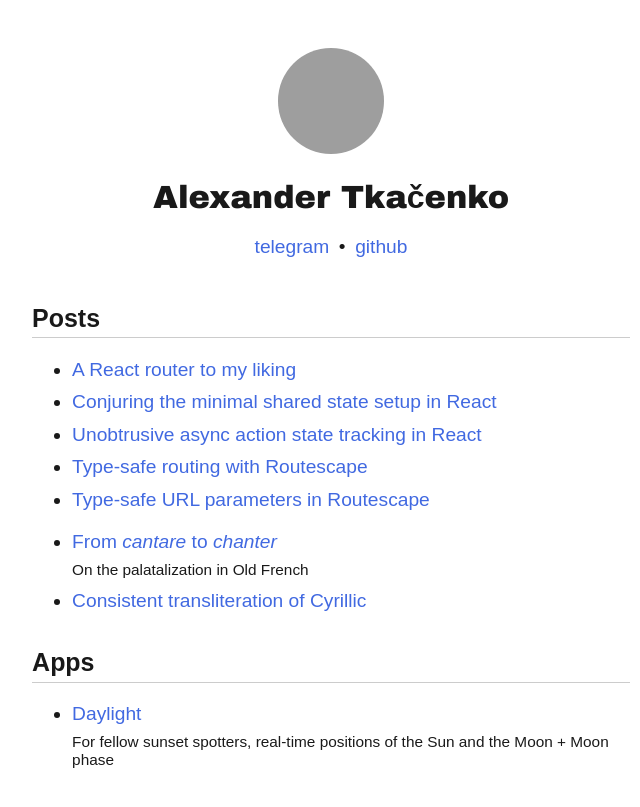
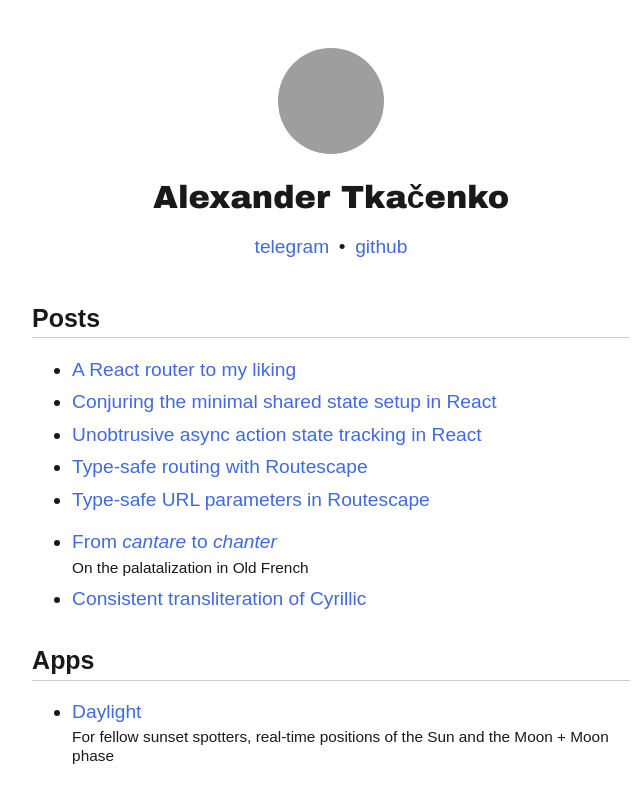
Before and after one commit to axtk/axtk.github.io, a Jekyll site: the page built from index.html, in a window 1280 px wide. Shown: the top 807 px of the page, without its empty margins (309-949 px from the left). Built offline with Jekyll 4.4.1, drawn with Linux system fonts in a browser that asks for light colours; grey boxes are pictures that could not be loaded.

Commit message:
update index

```diff
--- a/assets/index.css
+++ b/assets/index.css
@@ -27,7 +27,7 @@ li {
 li .description {
     display: block;
     font-size: .8em;
-    margin-top: .5em;
+    margin-top: .35em;
 }
 .intro {
     display: flex;
```
